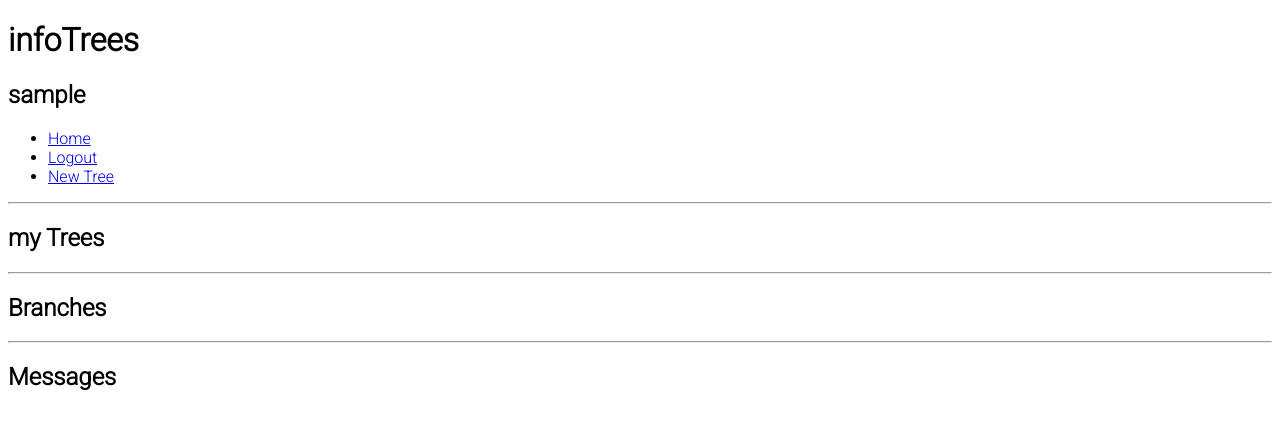
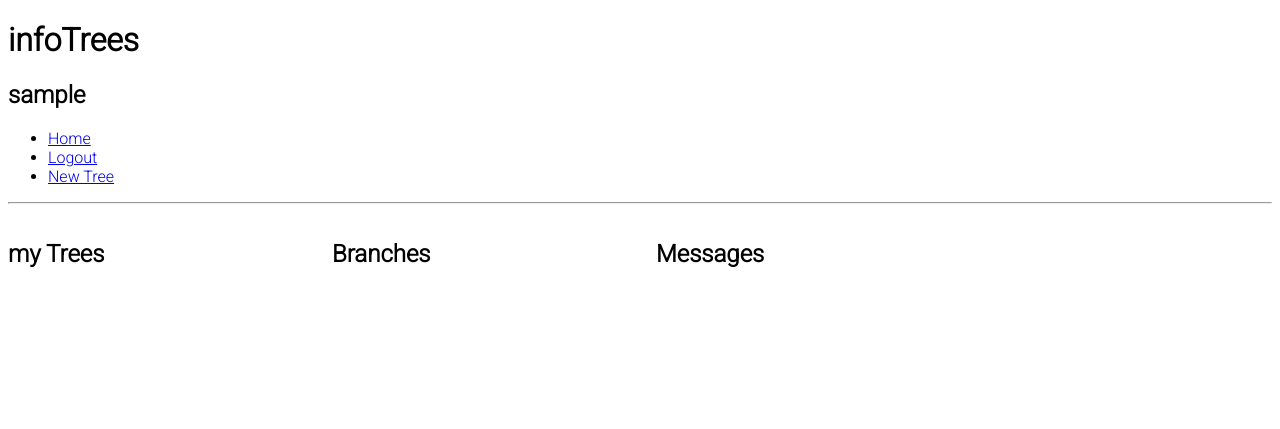
Before and after one commit to pxp888/infotree, a Django app: page / in a window 1280 px wide. Shown: the top 429 px of the page. Run offline with Django 4.2, Linux system fonts and the light colour scheme; the visitor is signed in with stand-in values (Sample User, id 1); data that the repository does not hold is empty.

Commit message:
Refactor home.html and style.css

```diff
--- a/forest/templates/forest/home.html
+++ b/forest/templates/forest/home.html
@@ -5,8 +5,10 @@
 {% block content %}
 <p>{{ msg }}</p>
 
-    <div class="treelist">
+    <div id="mains">
+        <div>
             <h2>my Trees</h2>
+            <div class="treelist itemlist">
                 {% for tree in trees %}
                     <div class="listitem tree">
                         <p>{{ tree.topic }}</p>
@@ -14,11 +16,11 @@
                     </div>
                 {% endfor %}
             </div>
+        </div>
 
-    <hr>
-
+        <div>
             <h2>Branches</h2>
-    <div class="branchlist">
+            <div class="branchlist itemlist">
                 {% for branch in branches %}
                     <div class="listitem branch">
                         <p>{{ branch.subject }}</p>
@@ -27,11 +29,11 @@
                     </div>
                 {% endfor %}
             </div>
+        </div>
 
-    <hr>
-
+        <div>
             <h2>Messages</h2>
-    <div class="nodelist">
+            <div class="nodelist itemlist">
                 {% for node in nodes %}
                     <div class="listitem node">
                         <p>{{ node.sender }}</p>
@@ -43,7 +45,8 @@
                     </div>
                 {% endfor %}
             </div>
-
+        </div>
+    </div>
 
 
     <form action="POST" class="hiddenform">
--- a/static/css/style.css
+++ b/static/css/style.css
@@ -18,9 +18,23 @@ body {
 }
 
 
+#mains {
+    display: grid;
+    grid-template-columns: 1fr 1fr 2fr;
+    grid-gap: 1rem;
+}
+
+
+
 .branch_id, .tree_id, .node_id, .hiddenform {
     display: none;
     color: blue;
+}
+
+.itemlist {
+    overflow-y: auto;
+    max-height: 60vh;
+    background-color: rgb(243, 241, 237);
 }
 
 
@@ -35,10 +49,11 @@ body {
     margin: 0;
 }
 
-.nodelist {
-    overflow-y: auto;
-    max-height: 60vh;
-}
+
+
+
+
+
 
 .node {
 
--- a/templates/base.html
+++ b/templates/base.html
@@ -17,11 +17,16 @@
     <link href="https://fonts.googleapis.com/css2?family=Roboto:wght@300&display=swap" rel="stylesheet">
     <link href="https://fonts.googleapis.com/css2?family=Lato:wght@300;700&display=swap" rel="stylesheet">
 
+
     <link rel="stylesheet" href="{% static 'css/style.css' %}">
+    <link rel="stylesheet" href="{% static 'css/base.css' %}">
     <link rel="icon" type="image/x-icon" href="{% static 'favicon.ico' %}" />
+    {% block head %}
+    {% endblock head %}
 </head>
 
 <body>
+    <div id="top">
         <h1>infoTrees</h1>
         <h2 class="username">{{ user.username }}</h2>
         <nav>
@@ -37,6 +42,7 @@
                 {% endif %}
             </ul>
         </nav>
+    </div>
     <hr>
 
     {% block content %}
```
Also changed, not shown: static/css/base.css (added). Lines whose indentation alone changed are shown as unchanged.
